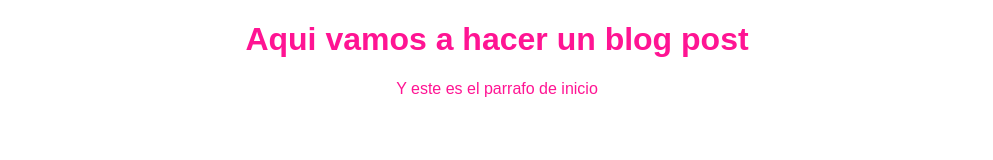
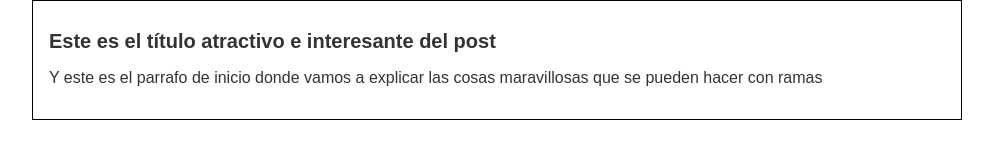
Before and after one commit to Raul-madero/nuevo, a plain HTML site: page index.html in a window 1280 px wide. Shown: the whole page, without its empty margins (143-1136 px from the left). Drawn offline with Linux system fonts and the light colour scheme.

Commit message:
Algo de estilos maravillosos

```diff
--- a/css/estilos.css
+++ b/css/estilos.css
@@ -1,5 +1,18 @@
 body {
-    color: deeppink;
-    text-align: center;
+    color: #333;
+    text-align: left;
     font-family: Arial, Helvetica, sans-serif;
+    font-size: 16px;
+    margin: 0;
+    padding: 0;
 }
+#container {
+    width: 70%;
+    padding: 1em;
+    text-align: left;
+    border: 1px solid #000;
+    margin: 0 auto;
+}
+#container h1 {
+    font-size: 20px;
+}
--- a/index.html
+++ b/index.html
@@ -9,7 +9,11 @@
         <link rel="stylesheet" href="./css/estilos.css">
     </head>
     <body>
-        <h1>Aqui vamos a hacer un blog post</h1>
-        <p>Y este es el parrafo de inicio</p>
+        <div id="container">
+            <div id="post">
+                <h1>Este es el título atractivo e interesante del post</h1>
+                <p>Y este es el parrafo de inicio donde vamos a explicar las cosas maravillosas que se pueden hacer con ramas</p>
+            </div>
+        </div>
     </body>
 </html>
```
